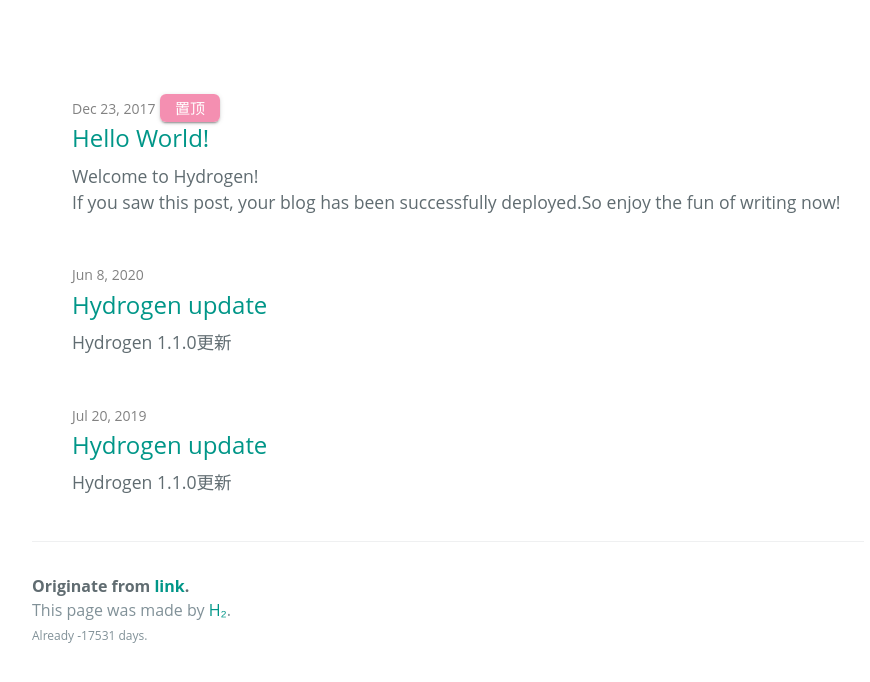
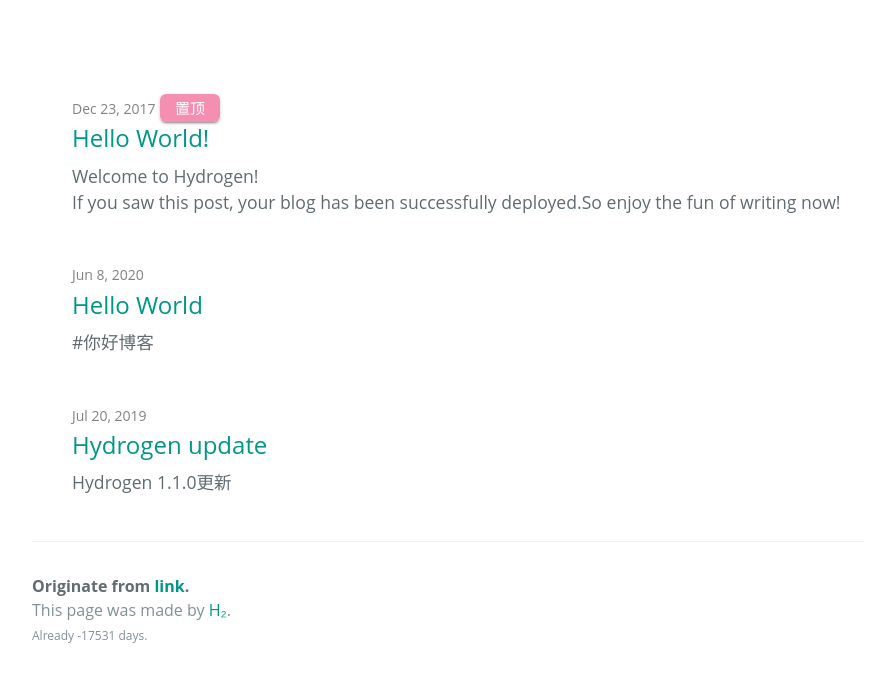
Before and after one commit to Mrllli/Mrllli.github.io, a Jekyll site: the page built from index.html, in a window 1280 px wide and 1067 px high. Shown: the part 373-1055 px from the top of the window, without its empty margins (192-1062 px from the left). Built offline with Jekyll 4.4.1, drawn with Linux system fonts in a browser that asks for light colours; some web fonts are replaced; the list of posts is cut into pages by our own code; part of the change alters nothing that is shown.

Commit message:
Update 2020-06-08-Hello-MyBlog.md

```diff
--- a/_posts/2020-06-08-Hello-MyBlog.md
+++ b/_posts/2020-06-08-Hello-MyBlog.md
@@ -1,16 +1,6 @@
 ---
 layout: post
-title: Hydrogen update
-tags: Hydrogen
+title: Hello World
 ---
 
-Hydrogen 1.1.0更新
-
-更新内容
-> 1. 置顶功能
->
-> 2. 支持MathJax
->
-> 3. 修复Chrome地址栏主题色不同步问题
-
-现在可以于[主题配置](/config/infor.html)处检查配置项，如配置正确可删除`/config/infor.html`文件
+#你好博客
```
